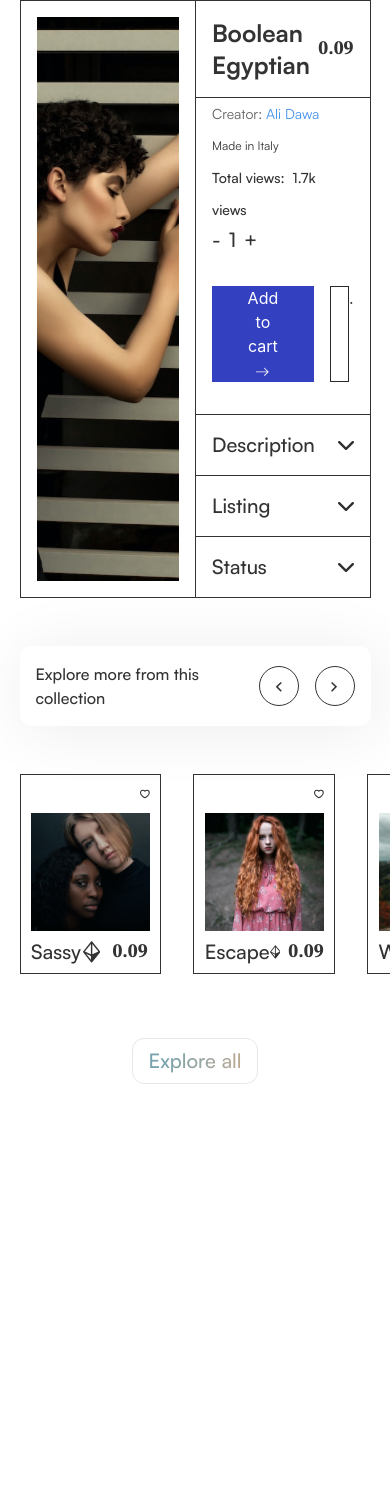
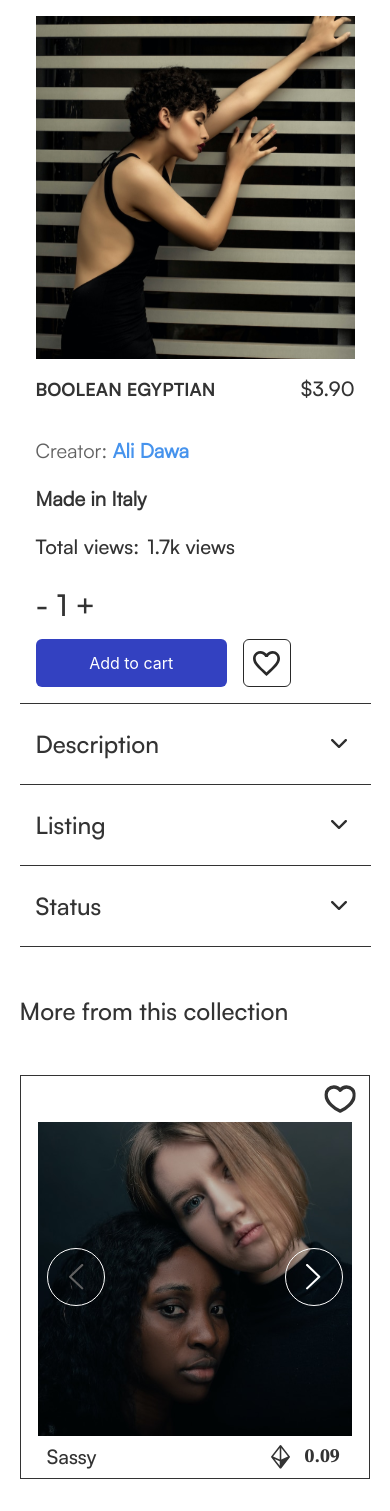
Before and after one commit to Wonder-sam/Artsy, a React (Create React App) app: page /Marketplace/1 in a window 390 px wide. Before the commit the page ends 1084 px from the top, so only its background shows below. Built offline with nearby package versions, Linux system fonts and the light colour scheme.

Commit message:
implement responsiveness

```diff
--- a/src/pages/Product.jsx
+++ b/src/pages/Product.jsx
@@ -4,59 +4,73 @@ import { MarketData } from '../dataset/marketData';
 
 export default function Product() {
     const product = useLoaderData();
+    const [productQuantity, setProductQuantity] = React.useState(1)
+
+    const increaseQuantity =() =>(
+        setProductQuantity(productQuantity+1)
+    )
+
+    const reduceQuantity =() =>(
+        productQuantity !== 1? setProductQuantity(productQuantity-1): setProductQuantity(1)
+    )
 
     return (
-        <div className='w-full flex flex-col items-center text-[#333333]'>
-            <div className='grid grid-cols-2 w-[90vw] border border-[#333333]'>
+        <div className='w-full flex flex-col items-center text-[#333333] mb-8'>
+            <div className='grid lg:grid-cols-2 w-[90vw] lg:border border-[#333333]'>
                 <div className=" p-4">
                     <img className="object-cover w-full h-full" alt="" src={product.image} />
                 </div>
-                <div className=' border-l border-[#333333]'>
-                    <div className='px-4 py-4 border-b border-[#333333] items-center flex justify-between'>
-                        <h4 className='font-[SatoshiBold] text-2xl'>{product.name}</h4>
-                        <div className='flex items-center'>
+                <div className='lg:border-l border-[#333333]'>
+                    <div className='px-4 lg:py-8 lg:border-b border-[#333333] items-center flex justify-between'>
+                        <h4 className='font-[SatoshiBold] text-lg uppercase lg:text-3xl'>{product.name}</h4>
+                        <h4 className='lg:hidden font-[SatoshiVariable] text-xl'>${parseFloat(product.price).toFixed(2)}</h4>
+                        <div className='hidden lg:flex items-center justify-center'>
                             <svg className="w-[25%]" width="33" height="42" viewBox="0 0 33 42" fill="none" xmlns="http://www.w3.org/2000/svg">
                                 <path d="M32.7025 19.9475L17.5825 0.839591C17.4539 0.676461 17.2896 0.544532 17.102 0.453801C16.9145 0.36307 16.7086 0.315918 16.5 0.315918C16.2914 0.315918 16.0855 0.36307 15.8979 0.453801C15.7104 0.544532 15.5461 0.676461 15.4175 0.839591L0.297458 19.9475C0.104983 20.1842 0 20.4792 0 20.7835C0 21.0877 0.104983 21.3827 0.297458 21.6194L15.4175 40.7273C15.5461 40.8904 15.7104 41.0224 15.8979 41.1131C16.0855 41.2038 16.2914 41.251 16.5 41.251C16.7086 41.251 16.9145 41.2038 17.102 41.1131C17.2896 41.0224 17.4539 40.8904 17.5825 40.7273L32.7025 21.6194C32.895 21.3827 33 21.0877 33 20.7835C33 20.4792 32.895 20.1842 32.7025 19.9475ZM17.8746 25.4922V5.61656L29.4552 20.2546L17.8746 25.4922ZM15.1254 25.4922L3.54484 20.2546L15.1254 5.61656V25.4922ZM15.1254 28.4949V35.9503L5.95031 24.3491L15.1254 28.4949Z" fill="#333333" />
                             </svg>
-                            <span className="font-[STIXTwoTextBold] text-xl ml-2">0.09</span>
+                            <span className="font-[STIXTwoTextBold] text-3xl ml-2">0.09</span>
                         </div>
                     </div>
-                    <ul className='px-4 text-sm leading-[2rem]'>
-                        <li className='font-[SatoshiRegular] text-[#616161]'>Creator: <span className='text-[#4693ED] font-medium'>Ali Dawa</span></li>
-                        <li className='leading-[2rem] font-[SatoshiRegular] text-xs'>Made in Italy</li>
-                        <li className='leading-[2rem] font-[SatoshiVariable] text-sm'>Total views:<span className='ml-2'>1.7k views</span></li>
-                        <li className='font-[SatoshiVariable] text-xl'><span>-</span><span className='ml-2'>1</span><span className='ml-2'>+</span></li>
+                    <ul className='px-4 text-xl lg:text-2xl rounded-sm leading-[3rem] md:leading-[5rem] lg:leading-[3rem] md:text-4xl mt-6'>
+                        <li className='font-[SatoshiRegular] text-[#616161]'>Creator: <span className='text-[#4693ED] font-[600]'>Ali Dawa</span></li>
+                        <li className='leading-[3rem] md:leading-[5rem] lg:leading-[3rem] font-[SatoshiRegular] lg:text-md xl:text-sm font-bold'>Made in Italy</li>
+                        <li className='leading-[3rem] md:leading-[5rem] lg:leading-[3rem] font-[SatoshiVariable] lg:text-2xl sxl:text-md'>Total views:<span className='ml-2'>1.7k views</span></li>
+                        <li className='font-[SatoshiVariable] text-3xl md:text-5xl lg:text-3xl xl:text-xl mt-4'>
+                            <span className='hover:cursor-pointer' onClick={()=>reduceQuantity()}>-</span>
+                            <span className='ml-2'>{productQuantity}</span>
+                            <span className='ml-2 hover:cursor-pointer' onClick={()=>increaseQuantity()}>+</span>
+                        </li>
                     </ul>
-                    <div className='px-4 py-8 flex'>
-                        <button className='px-8 bg-[#3341C1] text-[#FFFFFF] text-center'>
+                    <div className='px-4 py-4 md:py-8 flex'>
+                        <button className='w-[60%] lg:px-12 bg-[#3341C1] md:text-3xl lg:text-2xl text-[#FFFFFF] text-center rounded-md'>
                             Add to cart
-                            <span className='inline-block ml-2 align-middle'>
+                            <span className='hidden lg:inline-block ml-2 align-middle'>
                                 <svg className="w-[60%]" width="22" height="14" viewBox="0 0 22 14" fill="none" xmlns="http://www.w3.org/2000/svg">
                                     <path fillRule="evenodd" clipRule="evenodd" d="M0 6.74026C0 6.54166 0.0790176 6.3512 0.21967 6.21077C0.360322 6.07034 0.551088 5.99144 0.75 5.99144H18.4395L13.719 1.27992C13.5782 1.13931 13.4991 0.948606 13.4991 0.749758C13.4991 0.55091 13.5782 0.360206 13.719 0.219599C13.8598 0.078992 14.0508 4.68503e-09 14.25 0C14.4492 -4.68503e-09 14.6402 0.078992 14.781 0.219599L20.781 6.2101C20.8508 6.27966 20.9063 6.36229 20.9441 6.45326C20.9819 6.54424 21.0013 6.64176 21.0013 6.74026C21.0013 6.83875 20.9819 6.93628 20.9441 7.02725C20.9063 7.11823 20.8508 7.20086 20.781 7.27042L14.781 13.2609C14.6402 13.4015 14.4492 13.4805 14.25 13.4805C14.0508 13.4805 13.8598 13.4015 13.719 13.2609C13.5782 13.1203 13.4991 12.9296 13.4991 12.7308C13.4991 12.5319 13.5782 12.3412 13.719 12.2006L18.4395 7.48907H0.75C0.551088 7.48907 0.360322 7.41018 0.21967 7.26975C0.0790176 7.12932 0 6.93885 0 6.74026Z" fill="#F5F4F4" />
                                 </svg>
                             </span>
                         </button>
-                        <div className='w-[15%] border border-[#292929] ml-4 p-2 aspect-square flex justify-center items-center'>
-                            <svg className="w-[90%]" width="49" height="34" viewBox="0 0 49 34" fill="none" xmlns="http://www.w3.org/2000/svg">
-                                <path d="M24.1161 5.95214L24.514 6.47514L24.9119 5.95214C27.0609 3.12763 30.8802 1.29517 35.2617 1.29517C42.1664 1.29517 47.6589 6.00547 47.6589 11.5823C47.6589 14.0997 46.2744 16.6813 44.0884 19.1745C41.9107 21.6583 38.993 23.9908 36.0541 26.002C33.1184 28.0109 30.1799 29.6869 27.9736 30.8612C26.871 31.4481 25.9525 31.909 25.3104 32.2228C24.9894 32.3797 24.7375 32.4999 24.5663 32.5806C24.5483 32.5891 24.5311 32.5972 24.5148 32.6048C24.4985 32.5971 24.4812 32.5889 24.463 32.5802C24.2918 32.4989 24.0399 32.3778 23.7189 32.2198C23.0767 31.9036 22.1582 31.4395 21.0555 30.8491C18.8491 29.6678 15.9103 27.9833 12.9745 25.9687C10.0353 23.9517 7.11733 21.6162 4.93933 19.1363C2.75267 16.6464 1.36914 14.0763 1.36914 11.5823C1.36914 6.00547 6.86164 1.29517 13.7663 1.29517C18.1478 1.29517 21.9671 3.12763 24.1161 5.95214Z" stroke="#292929" />
+                        <div className='rounded-md w-[15%] xl:w-[10%] border border-[#292929] ml-4 p-2 aspect-square flex justify-center items-center'>
+                            <svg className="md:scale-[2] lg:scale-[1.3]" width="27" height="25" viewBox="0 0 27 25" fill="none" xmlns="http://www.w3.org/2000/svg">
+                                <path d="M19.575 0C17.226 0 14.9715 1.10354 13.5 2.84741C12.0285 1.10354 9.774 0 7.425 0C3.267 0 0 3.297 0 7.49319C0 12.6431 4.59 16.8392 11.5425 23.2153L13.5 25L15.4575 23.2016C22.41 16.8392 27 12.6431 27 7.49319C27 3.297 23.733 0 19.575 0ZM13.635 21.1853L13.5 21.3215L13.365 21.1853C6.939 15.3133 2.7 11.4305 2.7 7.49319C2.7 4.76839 4.725 2.7248 7.425 2.7248C9.504 2.7248 11.529 4.07357 12.2445 5.94005H14.769C15.471 4.07357 17.496 2.7248 19.575 2.7248C22.275 2.7248 24.3 4.76839 24.3 7.49319C24.3 11.4305 20.061 15.3133 13.635 21.1853Z" fill="#292929"/>
                             </svg>
-                        </div>.
+                        </div>
                     </div>
-                    <div className='flex justify-between items-center px-4 py-4 border-t border-[#333333]'>
-                        <h4 className='font-[SatoshiVariable] text-xl'>Description</h4>
-                        <svg width="16" height="9" viewBox="0 0 16 9" fill="none" xmlns="http://www.w3.org/2000/svg">
+                    <div className='flex justify-between items-center px-4 pr-6 py-6 md:py-12 lg:py-8 border-t border-[#333333]'>
+                        <h4 className='font-[SatoshiVariable] text-2xl md:text-4xl lg:text-3xl'>Description</h4>
+                        <svg className="md:scale-150" width="16" height="9" viewBox="0 0 16 9" fill="none" xmlns="http://www.w3.org/2000/svg">
                             <path d="M0.352185 0.344159C0.577756 0.123794 0.883656 0 1.20262 0C1.52157 0 1.82747 0.123794 2.05305 0.344159L8.00726 6.16269L13.9615 0.344159C14.1883 0.130039 14.4922 0.0115592 14.8076 0.0142373C15.123 0.0169155 15.4247 0.140538 15.6477 0.358478C15.8707 0.576418 15.9972 0.871238 16 1.17944C16.0027 1.48764 15.8815 1.78457 15.6623 2.00626L8.85769 8.65584C8.63212 8.87621 8.32622 9 8.00726 9C7.6883 9 7.3824 8.87621 7.15683 8.65584L0.352185 2.00626C0.126681 1.78583 0 1.4869 0 1.17521C0 0.863519 0.126681 0.564591 0.352185 0.344159Z" fill="#2F2F2F" />
                         </svg>
                     </div>
-                    <div className='flex justify-between items-center px-4 py-4 border-t border-[#333333]'>
-                        <h4 className='font-[SatoshiVariable] text-xl'>Listing</h4>
-                        <svg width="16" height="9" viewBox="0 0 16 9" fill="none" xmlns="http://www.w3.org/2000/svg">
+                    <div className='flex justify-between items-center px-4 pr-6 py-6 md:py-12 lg:py-8 border-t border-[#333333]'>
+                        <h4 className='font-[SatoshiVariable] text-2xl md:text-4xl lg:text-3xl'>Listing</h4>
+                        <svg className="md:scale-150" width="16" height="9" viewBox="0 0 16 9" fill="none" xmlns="http://www.w3.org/2000/svg">
                             <path d="M0.352185 0.344159C0.577756 0.123794 0.883656 0 1.20262 0C1.52157 0 1.82747 0.123794 2.05305 0.344159L8.00726 6.16269L13.9615 0.344159C14.1883 0.130039 14.4922 0.0115592 14.8076 0.0142373C15.123 0.0169155 15.4247 0.140538 15.6477 0.358478C15.8707 0.576418 15.9972 0.871238 16 1.17944C16.0027 1.48764 15.8815 1.78457 15.6623 2.00626L8.85769 8.65584C8.63212 8.87621 8.32622 9 8.00726 9C7.6883 9 7.3824 8.87621 7.15683 8.65584L0.352185 2.00626C0.126681 1.78583 0 1.4869 0 1.17521C0 0.863519 0.126681 0.564591 0.352185 0.344159Z" fill="#2F2F2F" />
                         </svg>
                     </div>
-                    <div className='flex justify-between items-center px-4 py-4 border-t border-[#333333]'>
-                        <h4 className='font-[SatoshiVariable] text-xl'>Status</h4>
-                        <svg width="16" height="9" viewBox="0 0 16 9" fill="none" xmlns="http://www.w3.org/2000/svg">
+                    <div className='flex justify-between items-center px-4 pr-6 py-6 md:py-12 lg:py-8 border-y lg:border-b-0 border-[#333333]'>
+                        <h4 className='font-[SatoshiVariable] text-2xl md:text-4xl lg:text-3xl'>Status</h4>
+                        <svg className="md:scale-150" width="16" height="9" viewBox="0 0 16 9" fill="none" xmlns="http://www.w3.org/2000/svg">
                             <path d="M0.352185 0.344159C0.577756 0.123794 0.883656 0 1.20262 0C1.52157 0 1.82747 0.123794 2.05305 0.344159L8.00726 6.16269L13.9615 0.344159C14.1883 0.130039 14.4922 0.0115592 14.8076 0.0142373C15.123 0.0169155 15.4247 0.140538 15.6477 0.358478C15.8707 0.576418 15.9972 0.871238 16 1.17944C16.0027 1.48764 15.8815 1.78457 15.6623 2.00626L8.85769 8.65584C8.63212 8.87621 8.32622 9 8.00726 9C7.6883 9 7.3824 8.87621 7.15683 8.65584L0.352185 2.00626C0.126681 1.78583 0 1.4869 0 1.17521C0 0.863519 0.126681 0.564591 0.352185 0.344159Z" fill="#2F2F2F" />
                         </svg>
                     </div>
@@ -64,16 +78,16 @@ export default function Product() {
             </div>
 
             {/* ---------------------------------------------------EXPLORE SECTION----------------------------------------------------------------------------------------------------- */}
-
-            <div className='w-[90%] flex items-center justify-between shadow-[4px_4px_64px_rgba(0,0,0,0.08)] mt-12 py-4 px-4 rounded-xl'>
-                <h4 className='font-[SatoshiVariable]'>Explore more from this collection</h4>
+            <h4 className='lg:hidden font-[SatoshiVariable] font-bold text-2xl md:text-4xl self-start ml-[5%] mt-12'>More from this collection</h4>
+            <div className='hidden w-[91%] lg:flex items-center justify-between shadow-[4px_4px_64px_rgba(0,0,0,0.08)] mt-12 py-8 px-4 rounded-xl'>
+                <h4 className='font-[SatoshiVariable] text-3xl'>Explore more from this collection</h4>
                 <div className='flex'>
-                    <div className="rounded-full border border-[#333333] w-10 aspect-square flex items-center justify-center">
+                    <div className="scale-150 hover:cursor-pointer rounded-full border border-[#333333] w-10 aspect-square flex items-center justify-center">
                         <svg width="7" height="11" viewBox="0 0 7 11" fill="none" xmlns="http://www.w3.org/2000/svg">
                             <path d="M2.94469 5.85521L6.79102 2.00888L5.69229 0.910156L0.747236 5.85521L5.69229 10.8003L6.79102 9.70153L2.94469 5.85521Z" fill="#333333" />
                         </svg>
                     </div>
-                    <div className="rounded-full border border-[#333333] ml-4 w-10 aspect-square flex items-center justify-center">
+                    <div className="scale-150 hover:cursor-pointer rounded-full border border-[#333333] ml-11 w-10 aspect-square flex items-center justify-center">
                         <svg width="7" height="11" viewBox="0 0 7 11" fill="none" xmlns="http://www.w3.org/2000/svg">
                             <path d="M3.91505 5.85521L0.0687256 2.00888L1.16745 0.910156L6.11251 5.85521L1.16745 10.8003L0.0687256 9.70153L3.91505 5.85521Z" fill="#333333" />
                         </svg>
@@ -83,21 +97,31 @@ export default function Product() {
 
             {/*------------------------------------------------------------EXPLORE IMAGES-------------------------------------------------------------------------------- */}
 
-            <div className='w-full flex pl-[5%] items-center px-4 mt-12 flex-nowrap overflow-hidden'>
+            <div className='relative w-full flex pl-[5%] items-center px-4 mt-12 flex-nowrap overflow-hidden lg:overflow-scroll scrollbar-hide'>
+                <div className="lg:hidden left-[12%] absolute hover:cursor-pointer rounded-full border border-[#ffffff] w-[15%] aspect-square flex items-center justify-center">
+                    <svg width="15" height="26" viewBox="0 0 15 26" fill="none">
+                        <path d="M0.339721 13.5015L12.5114 25.1171C12.7144 25.311 12.9843 25.4192 13.2648 25.4192C13.5454 25.4192 13.8152 25.311 14.0183 25.1171L14.0314 25.104C14.1302 25.01 14.2089 24.8968 14.2627 24.7714C14.3164 24.646 14.3441 24.5109 14.3441 24.3744C14.3441 24.238 14.3164 24.1029 14.2627 23.9775C14.2089 23.8521 14.1302 23.7389 14.0314 23.6449L2.56962 12.7074L14.0314 1.77429C14.1302 1.68029 14.2089 1.56714 14.2627 1.44172C14.3164 1.31631 14.3441 1.18125 14.3441 1.04476C14.3441 0.908278 14.3164 0.773218 14.2627 0.647802C14.2089 0.522387 14.1302 0.409235 14.0314 0.315231L14.0183 0.302105C13.8152 0.108194 13.5454 2.09808e-05 13.2648 2.09808e-05C12.9843 2.09808e-05 12.7144 0.108194 12.5114 0.302105L0.339721 11.9177C0.232677 12.0199 0.147457 12.1427 0.0892294 12.2789C0.0310013 12.415 0.000976563 12.5615 0.000976563 12.7096C0.000976563 12.8577 0.0310013 13.0042 0.0892294 13.1404C0.147457 13.2765 0.232677 13.3993 0.339721 13.5015Z" fill="#616161"/>
+                    </svg>
+                </div>
+                <div className="lg:hidden right-[12%] absolute hover:cursor-pointer rounded-full border border-[#ffffff] ml-4 w-[15%] aspect-square flex items-center justify-center">
+                    <svg width="15" height="26" viewBox="0 0 15 26" fill="none" xmlns="http://www.w3.org/2000/svg">
+                        <path d="M14.004 11.9175L1.83239 0.30184C1.6293 0.107929 1.35949 -0.000244141 1.0789 -0.000244141C0.798317 -0.000244141 0.528501 0.107929 0.325411 0.30184L0.312305 0.314965C0.213511 0.408969 0.134842 0.52212 0.0810852 0.647536C0.0273275 0.772952 -0.000394821 0.90801 -0.000394821 1.0445C-0.000394821 1.18098 0.0273275 1.31604 0.0810852 1.44146C0.134842 1.56687 0.213511 1.68002 0.312305 1.77403L11.7741 12.7115L0.312305 23.6447C0.213511 23.7387 0.134842 23.8518 0.0810852 23.9772C0.0273275 24.1026 -0.000394821 24.2377 -0.000394821 24.3742C-0.000394821 24.5107 0.0273275 24.6457 0.0810852 24.7711C0.134842 24.8966 0.213511 25.0097 0.312305 25.1037L0.325411 25.1168C0.528501 25.3108 0.798317 25.4189 1.0789 25.4189C1.35949 25.4189 1.6293 25.3108 1.83239 25.1168L14.004 13.5012C14.1111 13.3991 14.1963 13.2762 14.2545 13.1401C14.3127 13.004 14.3428 12.8574 14.3428 12.7093C14.3428 12.5613 14.3127 12.4147 14.2545 12.2786C14.1963 12.1425 14.1111 12.0196 14.004 11.9175Z" fill="white"/>
+                    </svg>
+                </div>
                 {MarketData.map((prod, ind) => (
                     prod.id > 8 ?
-                        <div className='grow-1 shrink-0 mr-8 border border-[#333333] flex flex-col items-center aspect-square w-[40%] '>
-                            <svg className="self-end w-[7%] mr-[7.5%] my-[2%]" width="37" height="32" viewBox="0 0 37 32" fill="none" xmlns="http://www.w3.org/2000/svg">
+                        <div key={ind} className='grow-1 shrink-0 mr-8 border border-[#333333] flex flex-col items-center aspect-square w-[99%] lg:w-[40%] '>
+                            <svg className="scale-[1.3] md:my-6 self-end w-[7%] mr-[5%] lg:mr-[7.5%] my-[2%]" width="37" height="32" viewBox="0 0 37 32" fill="none" xmlns="http://www.w3.org/2000/svg">
                                 <path d="M11.075 2C6.06313 2 2 6.01736 2 10.9728C2 19.9456 12.725 28.1027 18.5 30C24.275 28.1027 35 19.9456 35 10.9728C35 6.01736 30.9369 2 25.925 2C22.856 2 20.1417 3.50662 18.5 5.81262C17.6632 4.63409 16.5515 3.67228 15.259 3.00861C13.9665 2.34495 12.5314 1.99898 11.075 2Z" stroke="#333333" strokeWidth="4" strokeLinecap="round" strokeLinejoin="round" />
                             </svg>
-                            <img src={prod.image} className="object-cover w-[85%] aspect-square" />
+                            <img src={prod.image} className="object-cover w-[90%] aspect-square" alt=""/>
                             <div className='w-[85%] flex justify-between items-center'>
-                                <span className='font-[SatoshiVariable] text-xl'>{prod.name}</span>
-                                <div className='flex justify-around items-center'>
+                                <span className='font-[SatoshiVariable] text-xl md:text-4xl lg:text-3xl'>{prod.name}</span>
+                                <div className='flex justify-around items-center md:py-4'>
                                     <svg className="w-[25%]" width="33" height="42" viewBox="0 0 33 42" fill="none" xmlns="http://www.w3.org/2000/svg">
                                         <path d="M32.7025 19.9475L17.5825 0.839591C17.4539 0.676461 17.2896 0.544532 17.102 0.453801C16.9145 0.36307 16.7086 0.315918 16.5 0.315918C16.2914 0.315918 16.0855 0.36307 15.8979 0.453801C15.7104 0.544532 15.5461 0.676461 15.4175 0.839591L0.297458 19.9475C0.104983 20.1842 0 20.4792 0 20.7835C0 21.0877 0.104983 21.3827 0.297458 21.6194L15.4175 40.7273C15.5461 40.8904 15.7104 41.0224 15.8979 41.1131C16.0855 41.2038 16.2914 41.251 16.5 41.251C16.7086 41.251 16.9145 41.2038 17.102 41.1131C17.2896 41.0224 17.4539 40.8904 17.5825 40.7273L32.7025 21.6194C32.895 21.3827 33 21.0877 33 20.7835C33 20.4792 32.895 20.1842 32.7025 19.9475ZM17.8746 25.4922V5.61656L29.4552 20.2546L17.8746 25.4922ZM15.1254 25.4922L3.54484 20.2546L15.1254 5.61656V25.4922ZM15.1254 28.4949V35.9503L5.95031 24.3491L15.1254 28.4949Z" fill="#333333" />
                                     </svg>
-                                    <span className="font-[STIXTwoTextBold] text-xl ml-2">0.09</span>
+                                    <span className="font-[STIXTwoTextBold] text-xl md:text-4xl lg:text-3xl ml-2">0.09</span>
                                 </div>
                             </div>
                         </div>
@@ -106,7 +130,7 @@ export default function Product() {
                 ))}
             </div>
 
-            <button className='mt-16 py-2 px-4 border rounded-xl border-image-[linear-gradient(94.97deg,#78A3AD_24.64%,rgba(192,86,9,0.49)_118.54%)] font-[SatoshiVariable] text-transparent text-xl bg-clip-text bg-[linear-gradient(94.97deg,#78A3AD_24.64%,rgba(192,86,9,0.49)_118.54%)]'>Explore all</button>
+            <button className='hidden lg:block mt-16 py-4 px-12 border rounded-xl border-image-[linear-gradient(94.97deg,#78A3AD_24.64%,rgba(192,86,9,0.49)_118.54%)] font-[SatoshiVariable] text-transparent text-2xl bg-clip-text bg-[linear-gradient(94.97deg,#78A3AD_24.64%,rgba(192,86,9,0.49)_118.54%)]'>Explore all</button>
         </div>
     )
 }
```
